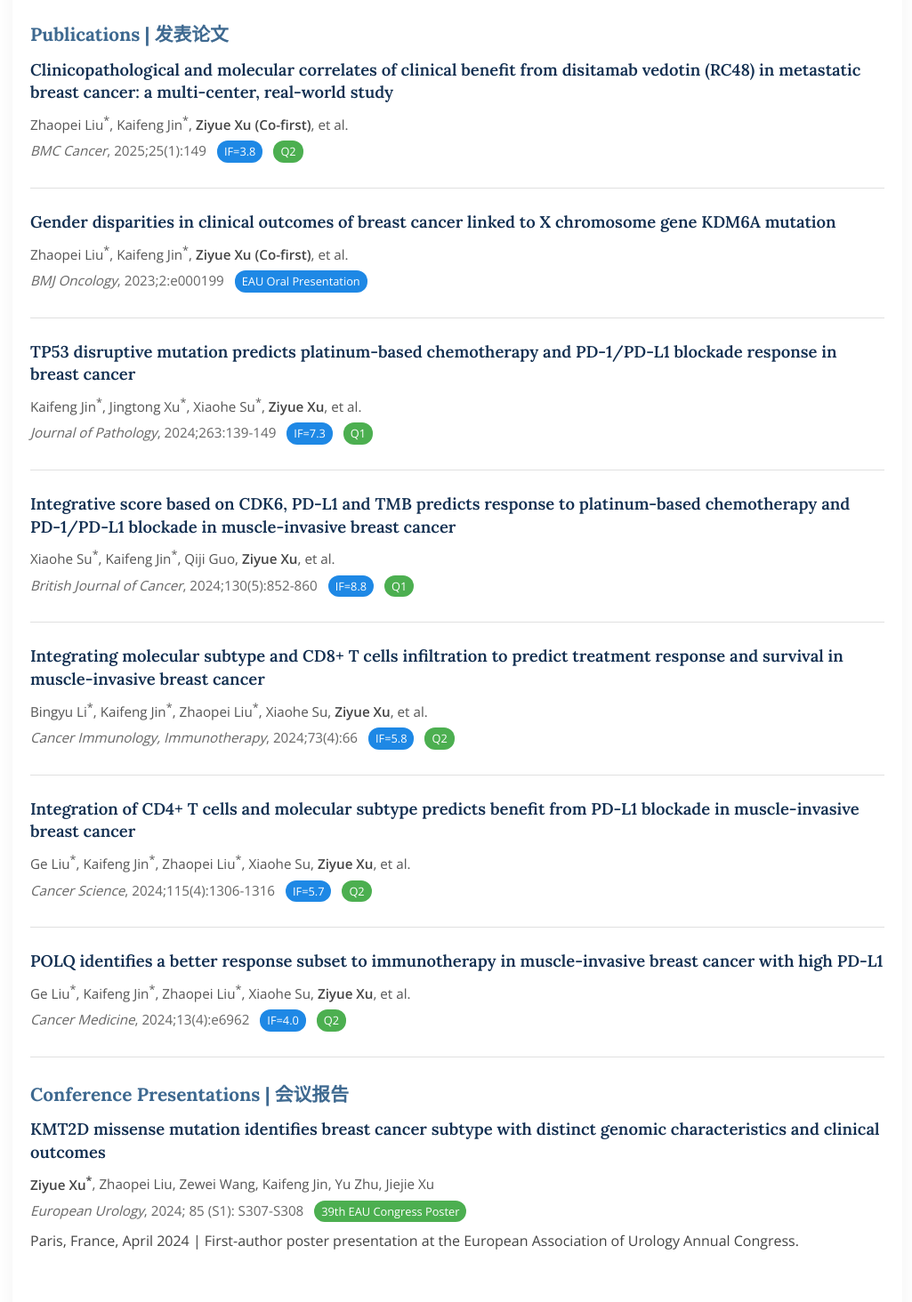
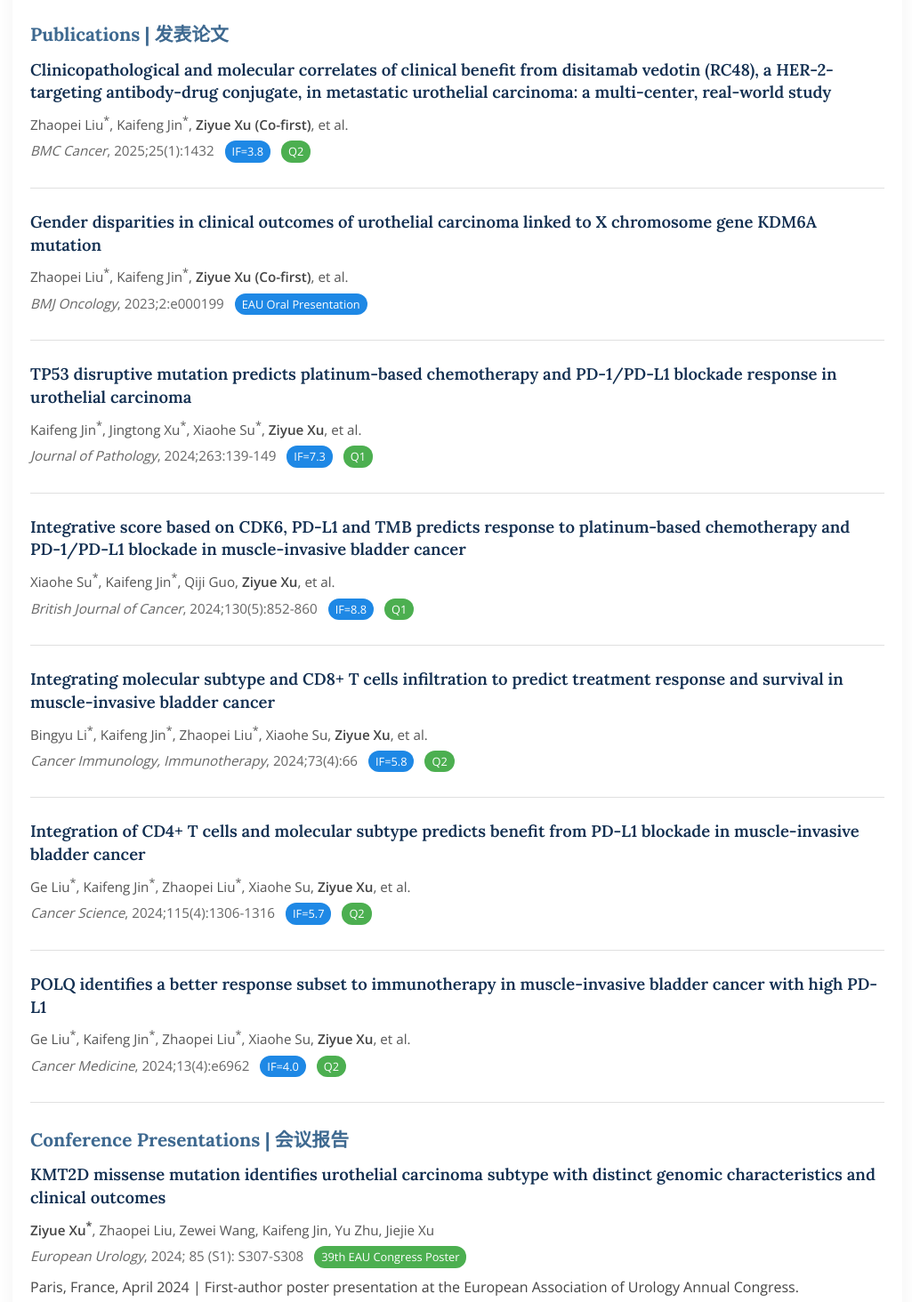
Before and after one commit to ziyue-xu-fudan/ziyue-xu-fudan.github.io, a plain HTML site: page index.html in a window 1280 px wide. Shown: the part 1809-3273 px from the top of the page at 89% size, without its empty margins (126-1151 px from the left). Drawn offline with nearby package versions, Linux system fonts and the light colour scheme.

Commit message:
Correct urothelial oncology bibliography

```diff
--- a/index.html
+++ b/index.html
@@ -536,13 +536,13 @@
 
         <div class="publication-item">
           <a href="https://pubmed.ncbi.nlm.nih.gov/40999345/">
-            <div class="paper-title">Clinicopathological and molecular correlates of clinical benefit from disitamab vedotin (RC48) in metastatic breast cancer: a multi-center, real-world study</div>
+            <div class="paper-title">Clinicopathological and molecular correlates of clinical benefit from disitamab vedotin (RC48), a HER-2-targeting antibody-drug conjugate, in metastatic urothelial carcinoma: a multi-center, real-world study</div>
           </a>
           <div class="authors">
             Zhaopei Liu<sup>*</sup>, Kaifeng Jin<sup>*</sup>, <span class="author-highlight">Ziyue Xu (Co-first)</span>, et al.
           </div>
           <div class="publication">
-            <em>BMC Cancer</em>, 2025;25(1):149
+            <em>BMC Cancer</em>, 2025;25(1):1432
             <span class="impact-factor">IF=3.8</span>
             <span class="conference-badge">Q2</span>
           </div>
@@ -550,7 +550,7 @@
 
         <div class="publication-item">
           <a href="https://pubmed.ncbi.nlm.nih.gov/39886491/">
-            <div class="paper-title">Gender disparities in clinical outcomes of breast cancer linked to X chromosome gene KDM6A mutation</div>
+            <div class="paper-title">Gender disparities in clinical outcomes of urothelial carcinoma linked to X chromosome gene KDM6A mutation</div>
           </a>
           <div class="authors">
             Zhaopei Liu<sup>*</sup>, Kaifeng Jin<sup>*</sup>, <span class="author-highlight">Ziyue Xu (Co-first)</span>, et al.
@@ -563,7 +563,7 @@
 
         <div class="publication-item">
           <a href="https://pubmed.ncbi.nlm.nih.gov/38380548/">
-            <div class="paper-title">TP53 disruptive mutation predicts platinum-based chemotherapy and PD-1/PD-L1 blockade response in breast cancer</div>
+            <div class="paper-title">TP53 disruptive mutation predicts platinum-based chemotherapy and PD-1/PD-L1 blockade response in urothelial carcinoma</div>
           </a>
           <div class="authors">
             Kaifeng Jin<sup>*</sup>, Jingtong Xu<sup>*</sup>, Xiaohe Su<sup>*</sup>, <span class="author-highlight">Ziyue Xu</span>, et al.
@@ -577,7 +577,7 @@
 
         <div class="publication-item">
           <a href="https://pubmed.ncbi.nlm.nih.gov/38212482/">
-            <div class="paper-title">Integrative score based on CDK6, PD-L1 and TMB predicts response to platinum-based chemotherapy and PD-1/PD-L1 blockade in muscle-invasive breast cancer</div>
+            <div class="paper-title">Integrative score based on CDK6, PD-L1 and TMB predicts response to platinum-based chemotherapy and PD-1/PD-L1 blockade in muscle-invasive bladder cancer</div>
           </a>
           <div class="authors">
             Xiaohe Su<sup>*</sup>, Kaifeng Jin<sup>*</sup>, Qiji Guo, <span class="author-highlight">Ziyue Xu</span>, et al.
@@ -590,8 +590,8 @@
         </div>
 
         <div class="publication-item">
-          <a href="https://pubmed.ncbi.nlm.nih.gov/39097190/">
-            <div class="paper-title">Integrating molecular subtype and CD8+ T cells infiltration to predict treatment response and survival in muscle-invasive breast cancer</div>
+          <a href="https://pubmed.ncbi.nlm.nih.gov/38430246/">
+            <div class="paper-title">Integrating molecular subtype and CD8+ T cells infiltration to predict treatment response and survival in muscle-invasive bladder cancer</div>
           </a>
           <div class="authors">
             Bingyu Li<sup>*</sup>, Kaifeng Jin<sup>*</sup>, Zhaopei Liu<sup>*</sup>, Xiaohe Su, <span class="author-highlight">Ziyue Xu</span>, et al.
@@ -605,7 +605,7 @@
 
         <div class="publication-item">
           <a href="https://pubmed.ncbi.nlm.nih.gov/38402640/">
-            <div class="paper-title">Integration of CD4+ T cells and molecular subtype predicts benefit from PD-L1 blockade in muscle-invasive breast cancer</div>
+            <div class="paper-title">Integration of CD4+ T cells and molecular subtype predicts benefit from PD-L1 blockade in muscle-invasive bladder cancer</div>
           </a>
           <div class="authors">
             Ge Liu<sup>*</sup>, Kaifeng Jin<sup>*</sup>, Zhaopei Liu<sup>*</sup>, Xiaohe Su, <span class="author-highlight">Ziyue Xu</span>, et al.
@@ -619,7 +619,7 @@
 
         <div class="publication-item">
           <a href="https://pubmed.ncbi.nlm.nih.gov/38457207/">
-            <div class="paper-title">POLQ identifies a better response subset to immunotherapy in muscle-invasive breast cancer with high PD-L1</div>
+            <div class="paper-title">POLQ identifies a better response subset to immunotherapy in muscle-invasive bladder cancer with high PD-L1</div>
           </a>
           <div class="authors">
             Ge Liu<sup>*</sup>, Kaifeng Jin<sup>*</sup>, Zhaopei Liu<sup>*</sup>, Xiaohe Su, <span class="author-highlight">Ziyue Xu</span>, et al.
@@ -634,7 +634,7 @@
         <h3>Conference Presentations | 会议报告</h3>
 
         <div class="publication-item">
-          <div class="paper-title">KMT2D missense mutation identifies breast cancer subtype with distinct genomic characteristics and clinical outcomes</div>
+          <div class="paper-title">KMT2D missense mutation identifies urothelial carcinoma subtype with distinct genomic characteristics and clinical outcomes</div>
           <div class="authors">
             <span class="author-highlight">Ziyue Xu<sup>*</sup></span>, Zhaopei Liu, Zewei Wang, Kaifeng Jin, Yu Zhu, Jiejie Xu
           </div>
```
